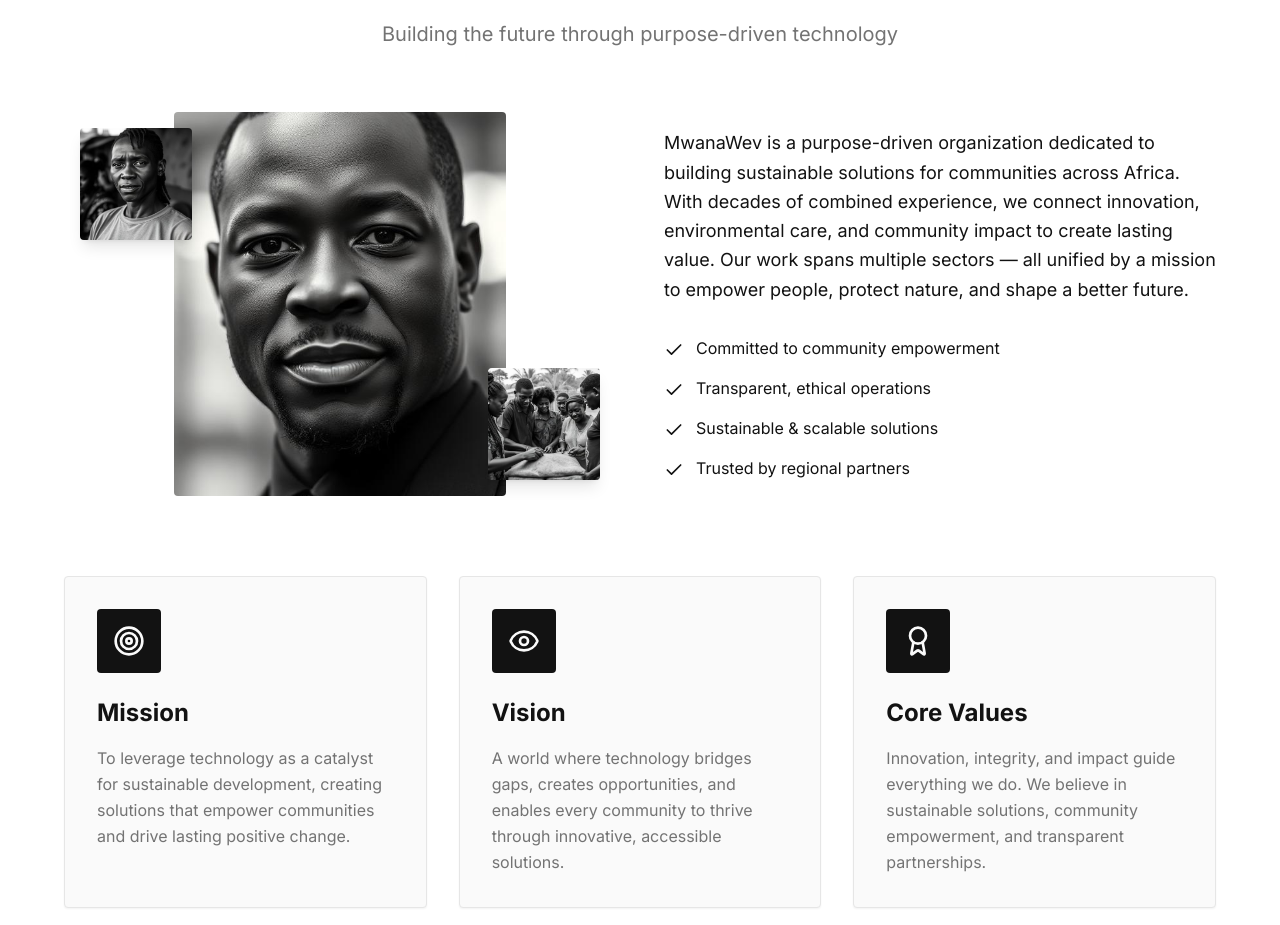
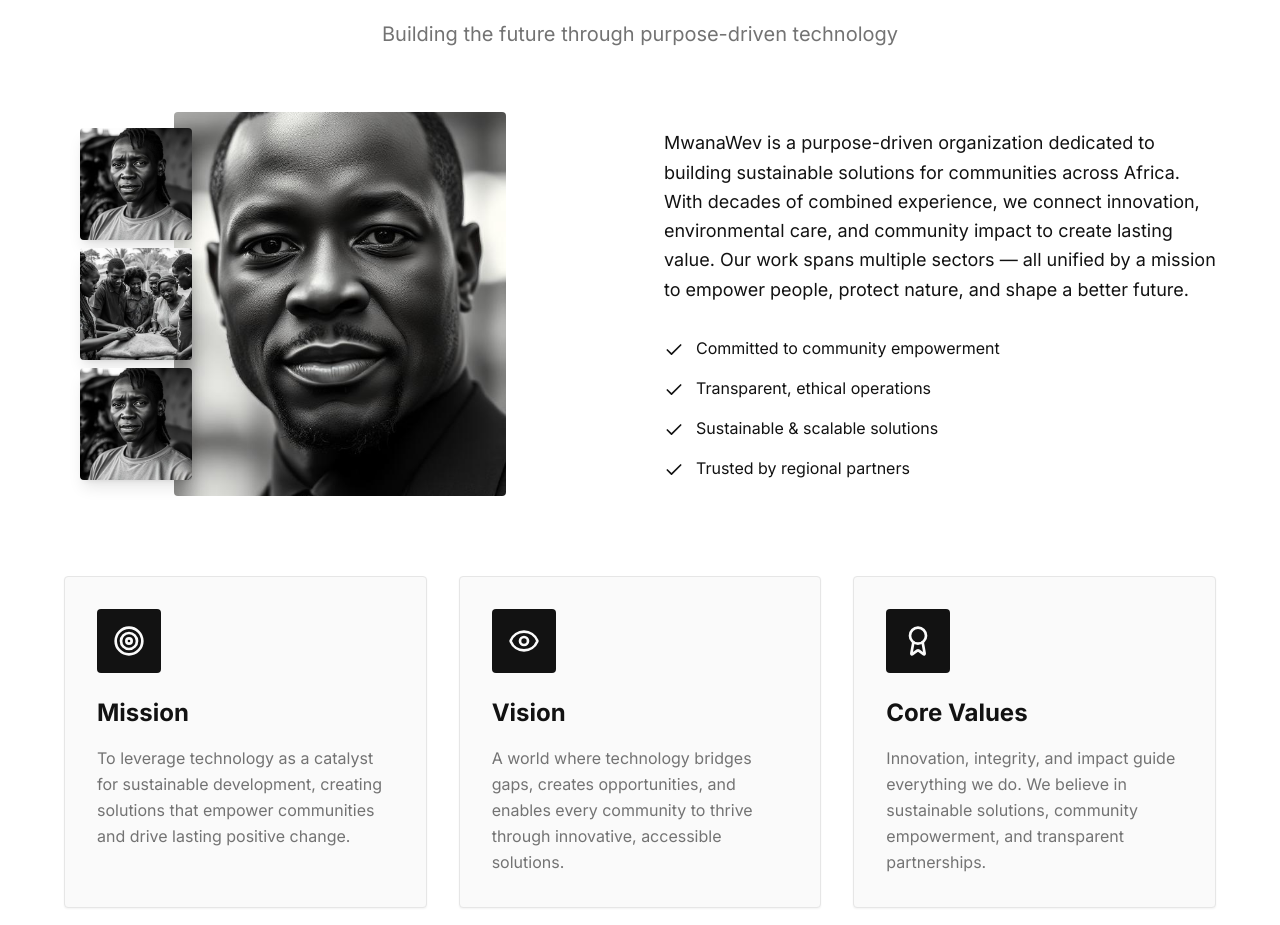
Before and after one commit to nashe01/mwana-template, a React (Vite) app: page / in a window 1280 px wide. Shown: the part 940-1865 px from the top of the page. Built offline with nearby package versions, Linux system fonts and the light colour scheme; the HTML template or start-up script is replaced by a standard one.

Commit message:
Update About component: reorganize image layout with multiple overlays and fix image width

```diff
--- a/src/components/About.tsx
+++ b/src/components/About.tsx
@@ -47,24 +47,33 @@ const About = () => {
         <div className="grid md:grid-cols-2 gap-12 max-w-6xl mx-auto mb-20">
           {/* Left Column - Image Grid */}
           <div className="relative">
-            <div className="absolute top-4 left-4 flex gap-4 z-10">
-              <img
-                src={aboutPerson1}
-                alt="Community member"
-                className="w-28 h-28 object-cover rounded-lg shadow-lg"
-              />
+            {/* Top-left small image */}
+            <img
+              src={aboutPerson1}
+              alt="Community member"
+              className="w-28 h-28 object-cover rounded-lg shadow-lg absolute top-4 left-4 z-10"
+            />
 
-            </div>
+            {/* Middle-left small image (moved from right side) */}
+            <img
+              src={aboutTeam}
+              alt="Middle left"
+              className="w-28 h-28 object-cover rounded-lg shadow-lg absolute top-1/2 -translate-y-1/2 left-4 z-10"
+            />
+
+            {/* Bottom-left small image */}
+            <img
+              src={aboutPerson1}
+              alt="Overlay bottom left"
+              className="w-28 h-28 object-cover rounded-lg shadow-lg absolute bottom-4 left-4 z-10"
+            />
+
+            {/* Main large image */}
             <div className="relative flex justify-center">
               <img
                 src={aboutPerson2}
                 alt="Professional team member"
                 className="w-[60%] h-96 object-cover rounded-lg"
-              />
-              <img
-                src={aboutTeam}
-                alt="Overlay bottom right"
-                className="w-28 h-28 object-cover rounded-lg shadow-lg absolute bottom-4 right-4"
               />
             </div>
           </div>
@@ -72,8 +81,14 @@ const About = () => {
           {/* Right Column - Company Summary */}
           <div className="flex flex-col justify-center">
             <p className="text-lg text-foreground leading-relaxed mb-8">
-              MwanaWev is a purpose-driven organization dedicated to building sustainable solutions for communities across Africa. With decades of combined experience, we connect innovation, environmental care, and community impact to create lasting value. Our work spans multiple sectors — all unified by a mission to empower people, protect nature, and shape a better future.
+              MwanaWev is a purpose-driven organization dedicated to building
+              sustainable solutions for communities across Africa. With decades
+              of combined experience, we connect innovation, environmental care,
+              and community impact to create lasting value. Our work spans
+              multiple sectors — all unified by a mission to empower people,
+              protect nature, and shape a better future.
             </p>
+
             <div className="space-y-4">
               {highlights.map((highlight, index) => (
                 <div key={index} className="flex items-start gap-3">
@@ -87,6 +102,7 @@ const About = () => {
           </div>
         </div>
 
+        {/* Values Section */}
         <div className="grid md:grid-cols-3 gap-8 max-w-6xl mx-auto">
           {values.map((value, index) => (
             <Card
```
